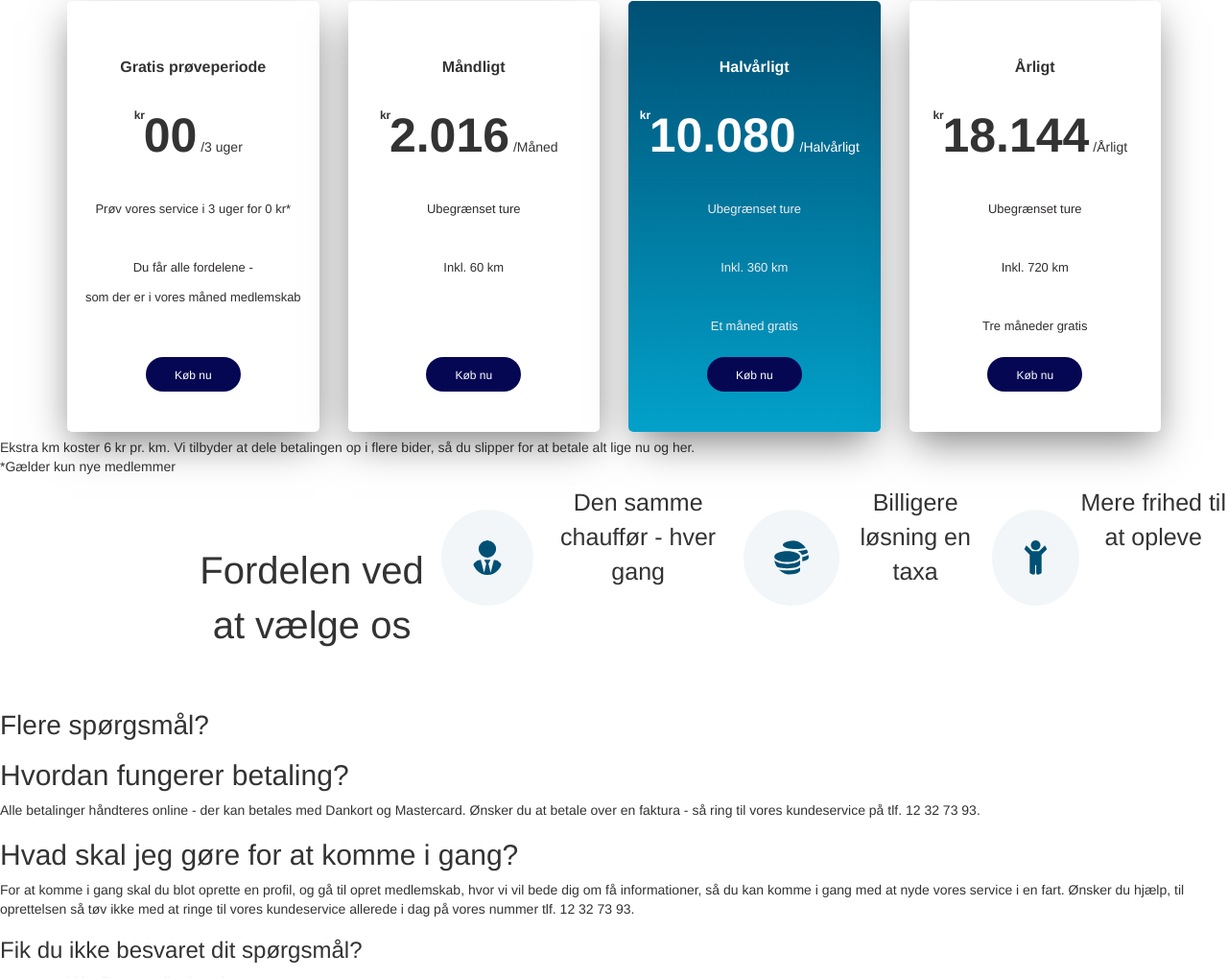
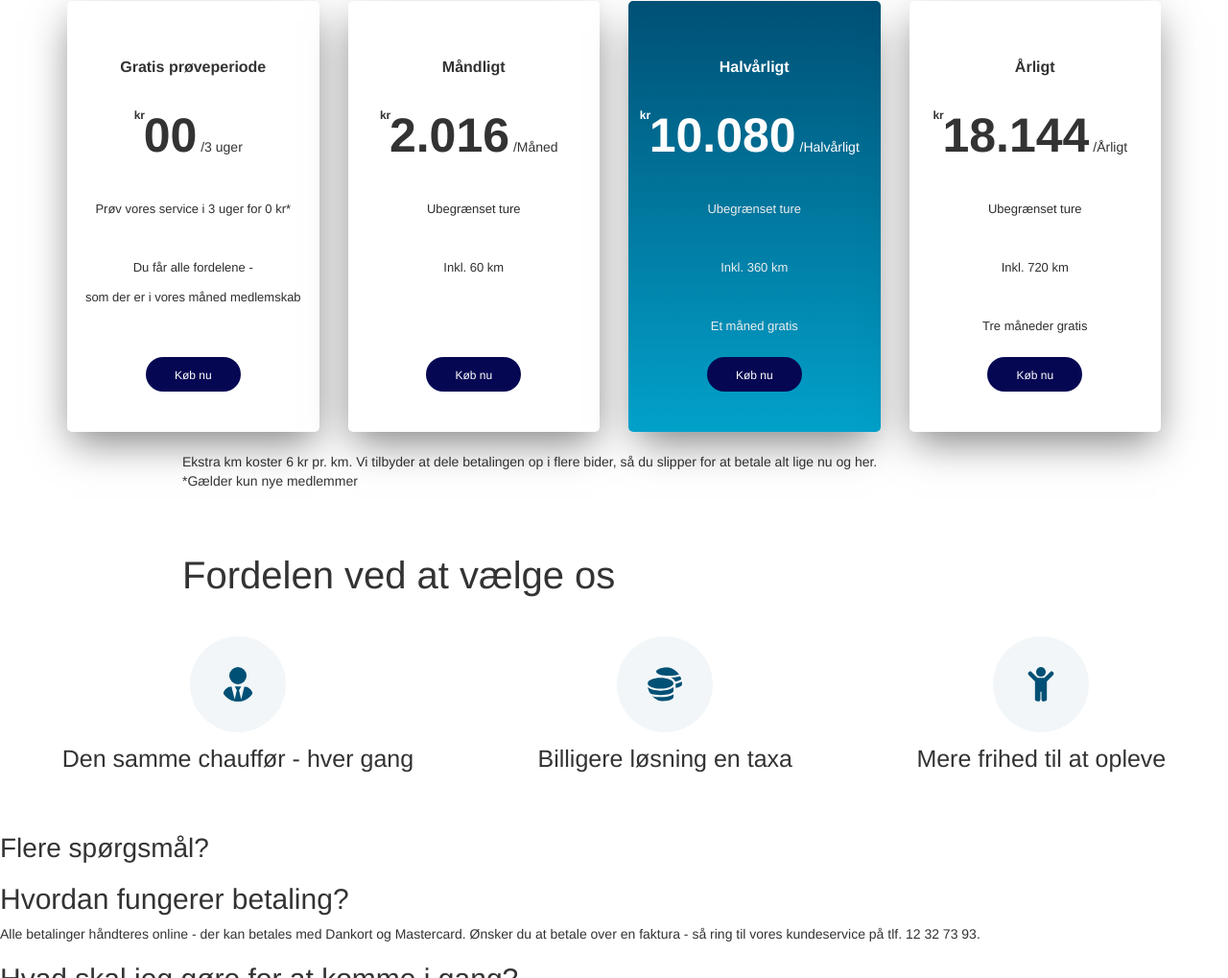
Before and after one commit to lelecera/mitprojekt, a plain HTML site: page priser.html in a window 1280 px wide. Shown: the part 347-1366 px from the top of the page at 96% size. Drawn offline with nearby package versions, Linux system fonts and the light colour scheme.

Commit message:
tilføjet html for ikonerne

```diff
--- a/priser.html
+++ b/priser.html
@@ -40,7 +40,7 @@
     <header class="overskrift">
         <h1>Medlemskaber</h1>
         <p>Har du ofte brug for at blive kørt til en aftale, eller kun en gang i mellem?
-            Tjek vores liste med medlemskaber for at se hvilket der passer dig bedst.</p>
+            <br>Tjek vores liste med medlemskaber for at se hvilket der passer dig bedst.</p>
     </header>
 </section>
 <section class="price section-padding bg-gray">
@@ -154,21 +154,27 @@
 <!--medlemskab kasser slut-->
     <!--ikoner-->
 <section class="extra-text">
-    <p>Ekstra km koster 6 kr pr. km.
+    <p class="extra">Ekstra km koster 6 kr pr. km.
         Vi tilbyder at dele betalingen op i flere
         bider, så du slipper for at betale alt lige
         nu og her.<br>
         *Gælder kun nye medlemmer</p>
+        <p class="benefits">Fordelen ved at vælge os</p>
         <div class="ikons">
-            <p class="benefits">Fordelen ved at vælge os</p>
+            <div class="human-icon">
                 <img src="./billeder/user-tie-solid.svg" alt="ikon">
                 <p>Den samme chauffør
                     - hver gang</p>
+            </div>
+            <div class="money-icon">
                 <img src="./billeder/coins-solid.svg" alt="ikon af mønter">
                 <p>Billigere løsning en
                     taxa</p>
+            </div>
+            <div class="person-icon">
                 <img src="./billeder/child-solid.svg" alt="ikon af en person">
                 <p>Mere frihed til at opleve</p>
+            </div>
         </div>
 </section>
     <!--ikoner slut-->
```
Lines whose indentation alone changed are shown as unchanged.
